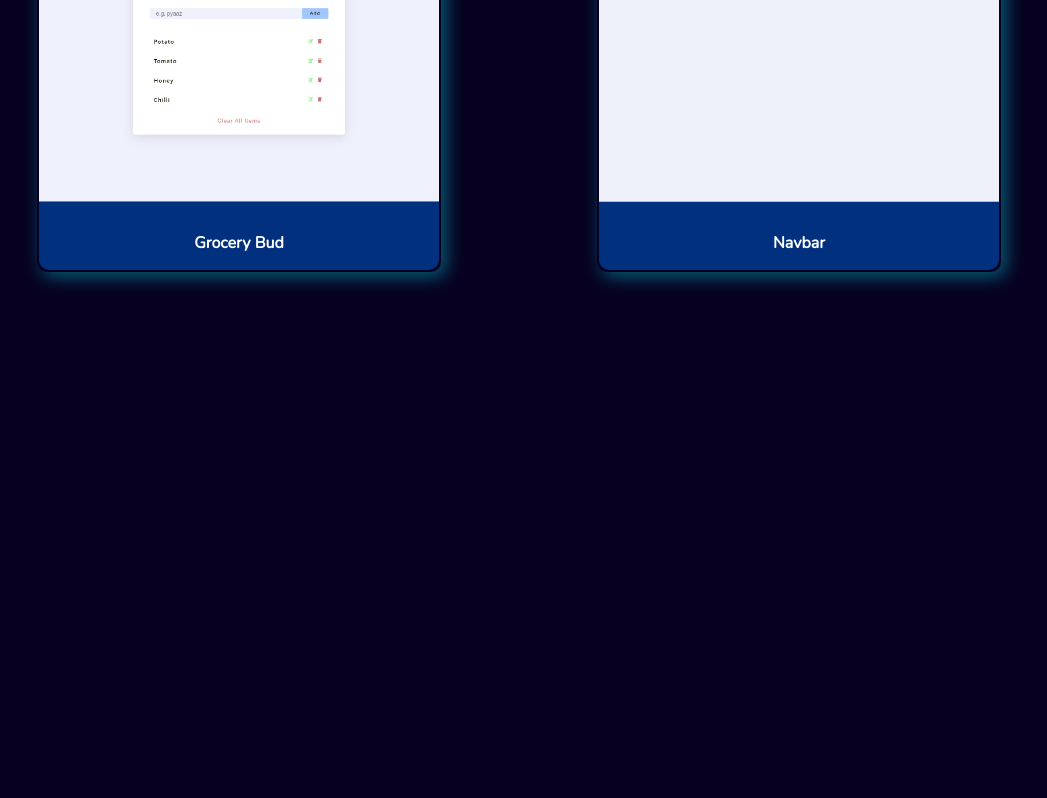
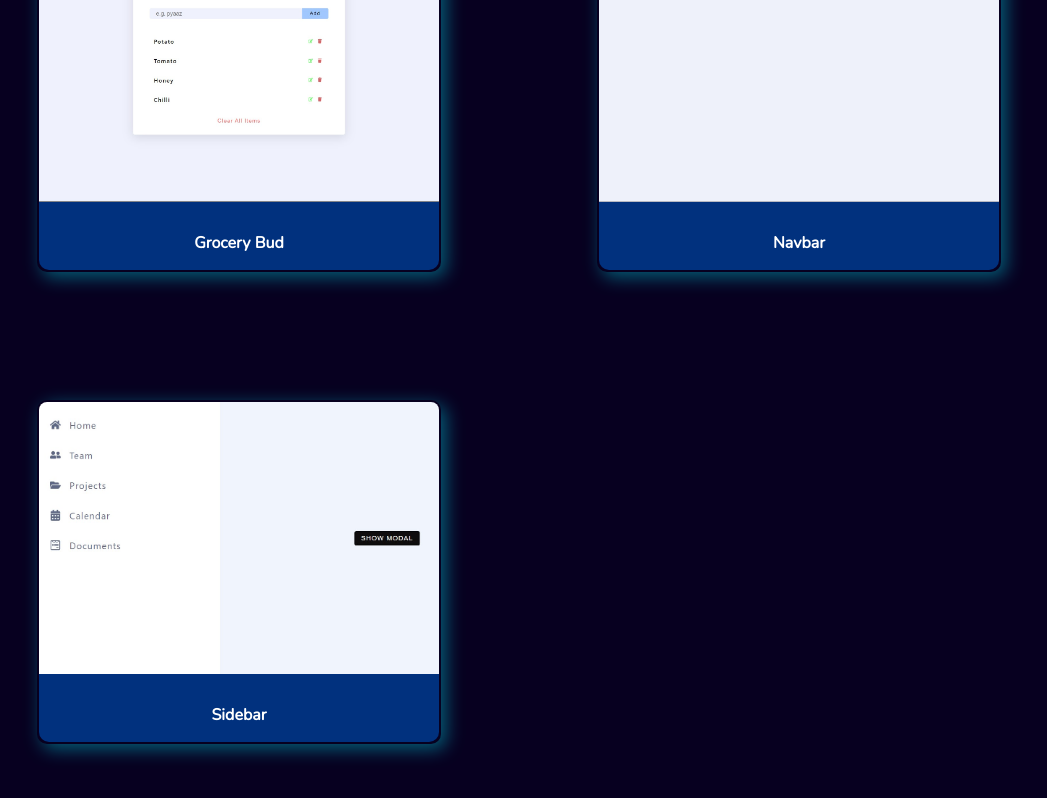
Before and after one commit to AryamanMishra/Basic-React-Projects, a React (Create React App) app: page / in a window 1280 px wide. Shown: the part 2182-2980 px from the top of the page, without its empty margins (119-1166 px from the left). Before the commit the page ends 2534 px from the top, so only its background shows below. Built offline with nearby package versions, Linux system fonts and the light colour scheme.

Commit message:
updated home page

```diff
--- a/src/data.js
+++ b/src/data.js
@@ -8,6 +8,7 @@ import item7 from './images/item7.jpg'
 import item8 from './images/item8.jpg'
 import item9 from './images/item9.jpg'
 import item10 from './images/item10.jpg'
+import item11 from './images/item11.jpg'
 
 const data = [
     {
@@ -76,7 +77,14 @@ const data = [
         img:item10,
         title:'Navbar',
         link:'https://navbar-09.netlify.app/'
+    },
+    {
+        id:11,
+        img:item11,
+        title:'Sidebar',
+        link:'https://sidebar-modal-09.netlify.app/'
     }
+
 ]
 
 
```
Also changed, not shown: src/images/item11.jpg (added).
